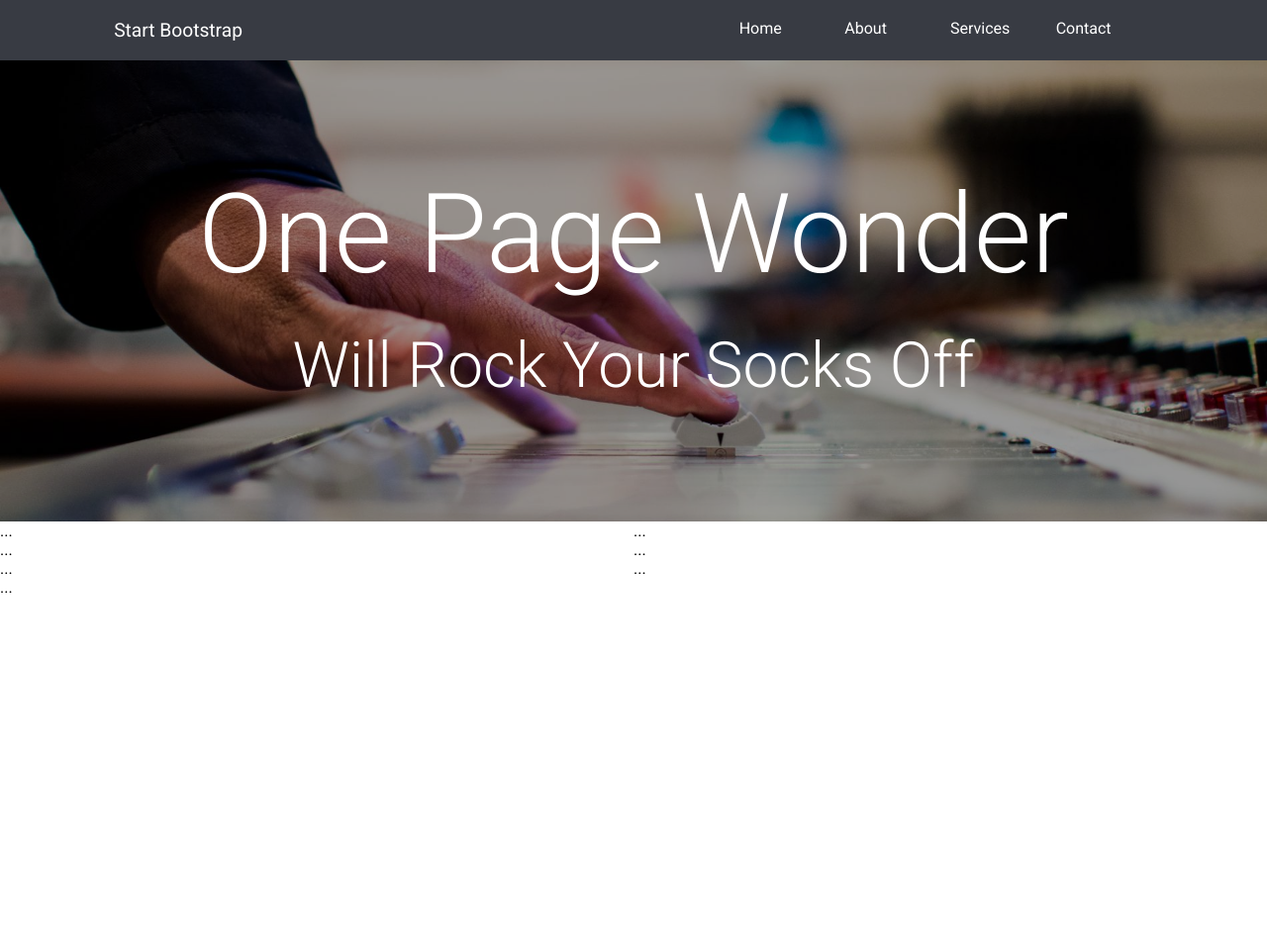
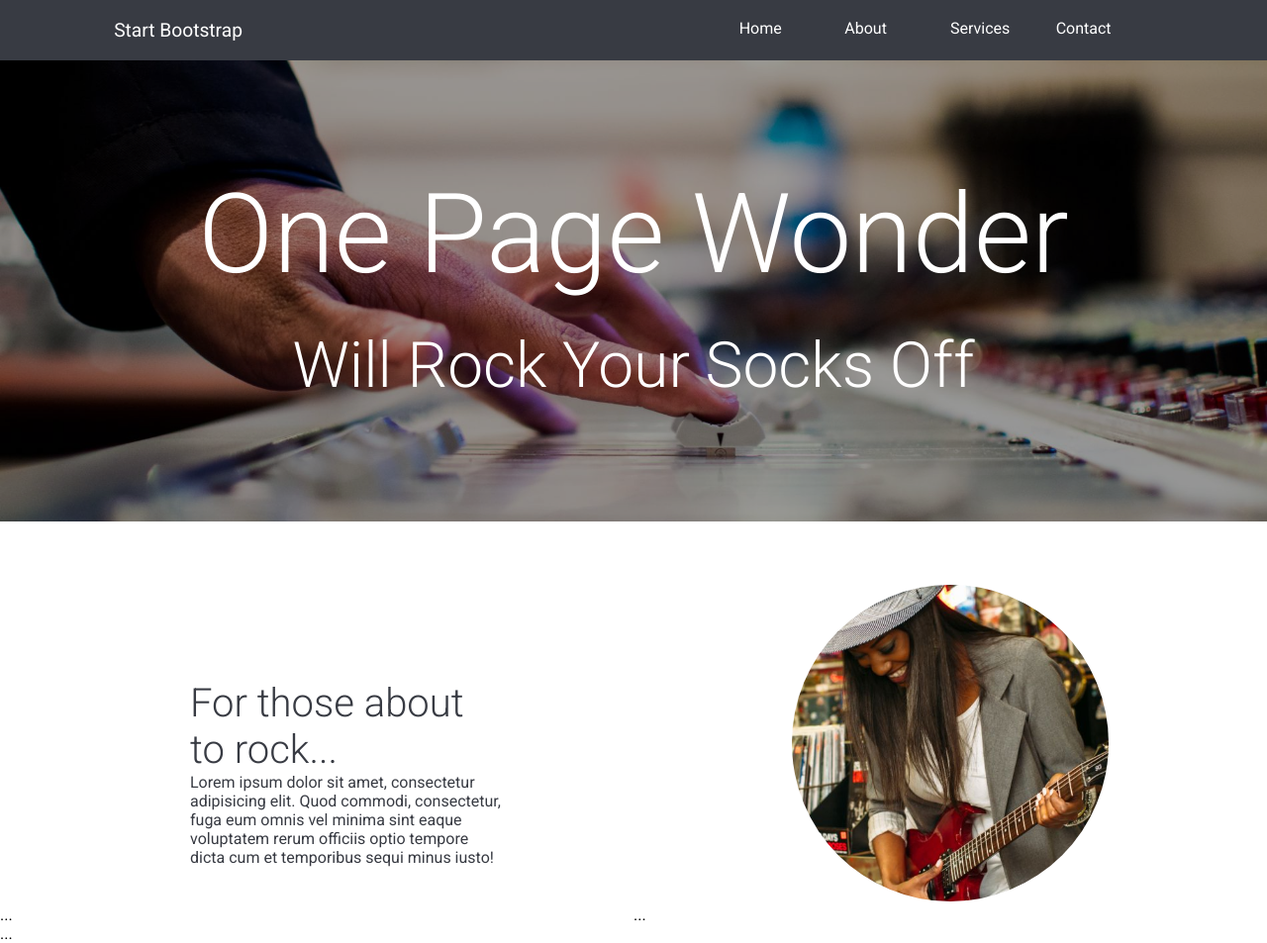
Before and after one commit to KarenAedo/rock-site, a plain HTML site: page index.html in a window 1280 px wide. Shown: the whole page at 99% size. Before the commit the page ends 800 px from the top, so only its background shows below. Drawn offline with Linux system fonts and the light colour scheme.

Commit message:
Primera section arreglada y terminada

```diff
--- a/assets/css/main.css
+++ b/assets/css/main.css
@@ -38,19 +38,37 @@ header{
 	background-position: center;
 	padding: 0;
 	color: #FFF;
+	text-align: center;
 }
 .title{
 	font-size: 7em;
 	font-weight: 300;
-	text-align: center;
 	padding-top: 110px;
 	background-color: rgba(0, 0, 0, 0.4);
 }
 .subtitle{
 	font-size: 4em;
 	font-weight: 300;
-	text-align: center;
 	padding-top: 30px;
 	padding-bottom: 120px;
 	background-color: rgba(0, 0, 0, 0.4);
 }
+.textAndImg{
+	text-align: center;
+	padding-top: 5%;
+}
+.imgRock{
+    width: 50%;
+    border-radius: 100%;
+}
+h2, .text{
+	text-align: left;
+	color: #383B43;
+	padding-left: 30%;
+	padding-right: 20%
+}
+h2{
+	font-size: 2.5em;
+    font-weight: 300;
+	padding-top: 15%
+}
--- a/index.html
+++ b/index.html
@@ -32,22 +32,32 @@
 		</nav>
 		<header>
 			<div class="row">
-				<div class="col-12 opacidad">
+				<div class="col-12">
 					<h1 class="title">One Page Wonder</h1>
 					<p class="subtitle">Will Rock Your Socks Off</p>
 				</div>
 			</div>
 		</header>
+
 		<section>
-			<div class="row">
-				<div class="col-6">...</div>
-				<div class="col-6">...</div>
+			<div class="row textAndImg">
+				<div class="col-6">
+					<h2>For those about to rock...</h2>
+					<p class="text">Lorem ipsum dolor sit amet, consectetur adipisicing elit. Quod commodi, consectetur, fuga eum omnis vel minima sint eaque voluptatem rerum officiis optio tempore dicta cum et temporibus sequi minus iusto!</p>
+				</div>
+				<div class="col-6">
+					<img class="imgRock" src="assets/img/rock1.jpg" alt="#">
+				</div>
 			</div>
 		</section>
 		<section>
 			<div class="row">
-				<div class="col-6">...</div>
-				<div class="col-6">...</div>
+				<div class="col-6">
+
+				</div>
+				<div class="col-6">
+
+				</div>
 			</div>
 		</section>
 		<section>
```
